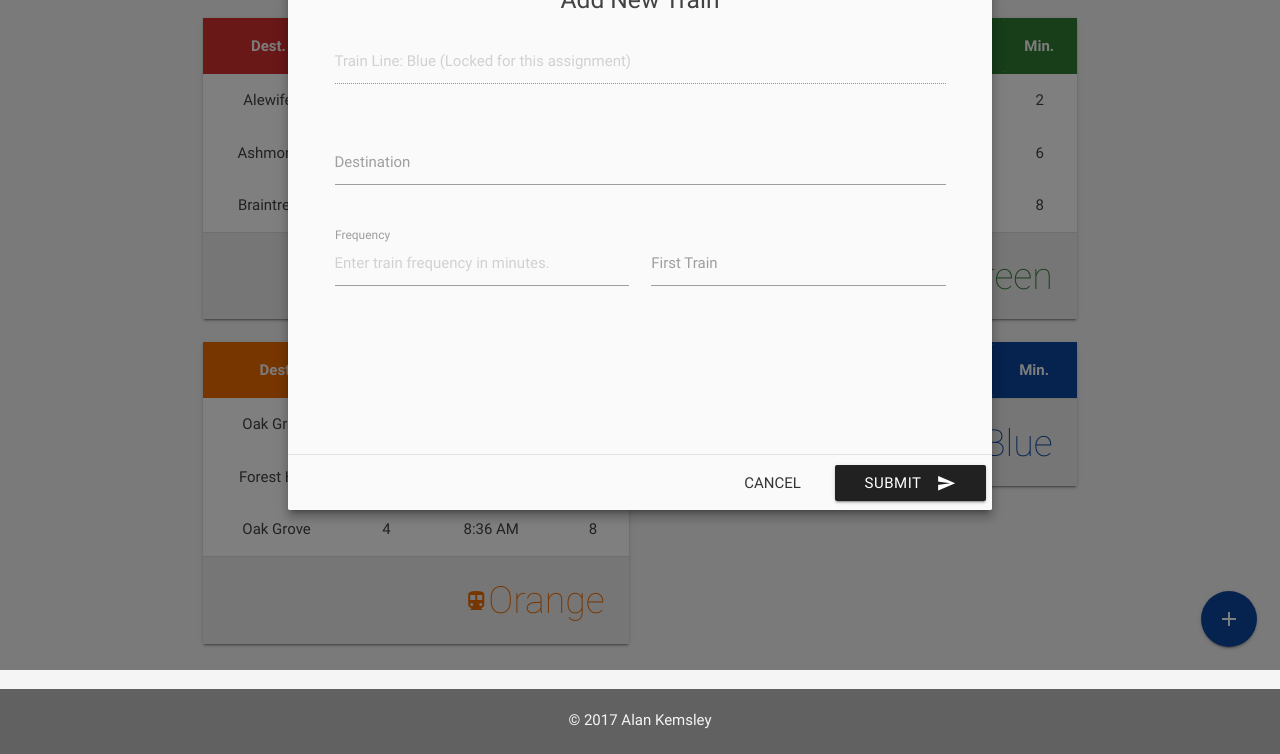
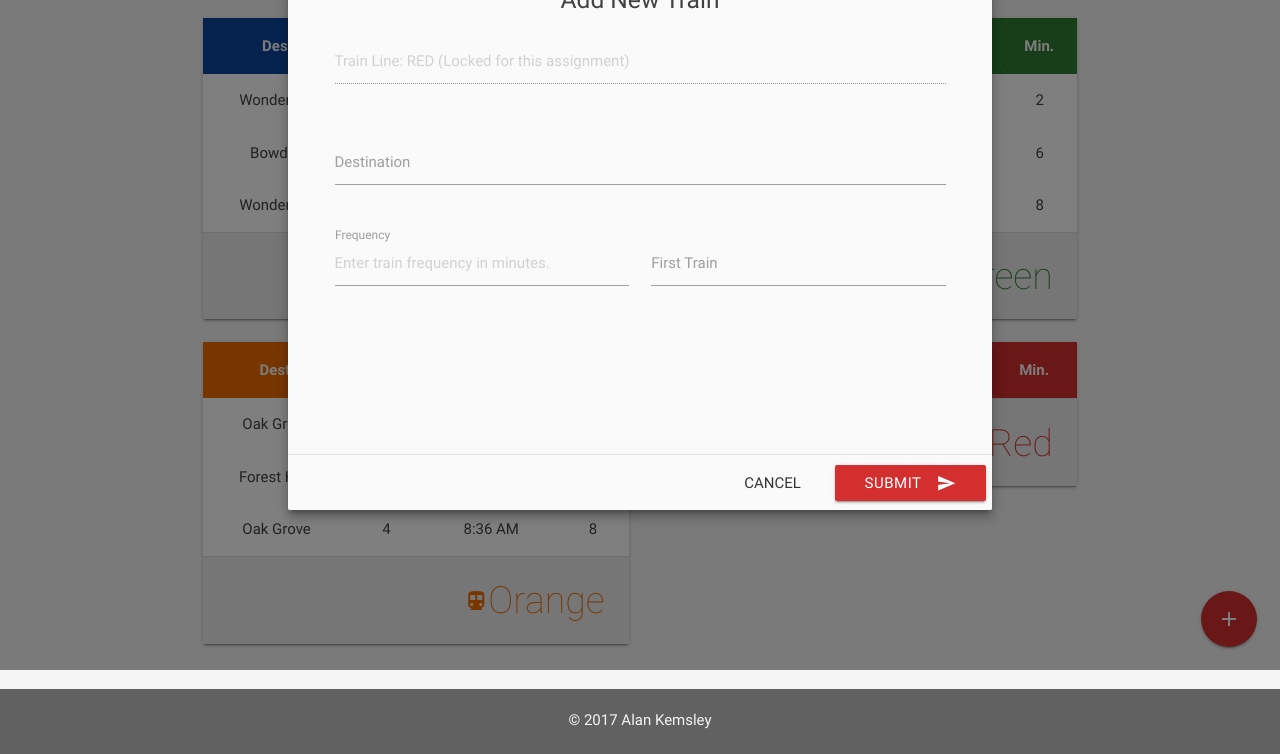
Before and after one commit to alankemsley/Train-Scheduler, a plain HTML site: page index.html in a window 1280 px wide. Both pictures are taken after a click on the element "add". Shown: the part 130-884 px from the top of the page. Drawn offline with nearby package versions, Linux system fonts and the light colour scheme.

Commit message:
Complete front-end.

```diff
--- a/css/master.css
+++ b/css/master.css
@@ -1,9 +1,9 @@
-
 /*GENERAL*/
 
 .container {
   max-width: 1200px;
 }
+
 
 /*HEADER*/
 
@@ -16,6 +16,7 @@
   height: 80px;
   border: 3px solid #f5f5f5;
 }
+
 
 /*SCHEDULE ROW*/
 
@@ -60,12 +61,12 @@ footer {
   }
   #logo {
     height: 60px;
-
   }
   #schedule-row {
     padding-top: 30px;
   }
 }
+
 
 /*STICKY FOOTER*/
 
--- a/index.html
+++ b/index.html
@@ -1,5 +1,6 @@
 <!DOCTYPE html>
 <html>
+
 <head>
   <meta charset="utf-8">
   <title>MBTA Boston T Schedule</title>
@@ -8,6 +9,7 @@
   <link href="https://fonts.googleapis.com/icon?family=Material+Icons" rel="stylesheet">
   <link rel="stylesheet" href="css/master.css">
 </head>
+
 <body class="grey-text text-darken-3 grey lighten-4">
 
   <!-- HEADER -->
@@ -25,12 +27,12 @@
     <div class="row" id="schedule-row">
       <div class="container">
 
-          <!-- RED LINE SCHEDULE CARD-->
+        <!-- BLUE LINE SCHEDULE CARD-->
         <div class="col s12 m6">
           <div class="card">
             <div class="card-image">
               <table class="centered">
-                  <thead id="red-table-title" class="red darken-2 grey-text text-lighten-5">
+                <thead id="blue-table-title" class="blue darken-4 grey-text text-lighten-5">
                   <tr>
                     <th>Dest.</th>
                     <th>Freq.</th>
@@ -40,19 +42,19 @@
                 </thead>
                 <tbody>
                   <tr>
-                      <td>Alewife</td>
+                    <td>Wonderland</td>
                     <td>8</td>
                     <td>8:30 AM</td>
                     <td>2</td>
                   </tr>
                   <tr>
-                      <td>Ashmont</td>
+                    <td>Bowdoin</td>
                     <td>4</td>
                     <td>8:34 AM</td>
                     <td>6</td>
                   </tr>
                   <tr>
-                      <td>Braintree</td>
+                    <td>Wonderland</td>
                     <td>4</td>
                     <td>8:36 AM</td>
                     <td>8</td>
@@ -60,8 +62,8 @@
                 </tbody>
               </table>
             </div>
-              <div class="card-action train-line right-align grey lighten-3 red-text text-darken-2">
-                <h6><i class="material-icons red-text text-darken-2">directions_subway</i>Red</h6>
+            <div class="card-action train-line right-align grey lighten-3 blue-text text-darken-4">
+              <h6><i class="material-icons blue-text text-darken-4">directions_subway</i>Blue</h6>
             </div>
           </div>
         </div>
@@ -71,7 +73,7 @@
           <div class="card">
             <div class="card-image">
               <table class="centered">
-                  <thead  id="green-table-title" class="green darken-3 grey-text text-lighten-5">
+                <thead id="green-table-title" class="green darken-3 grey-text text-lighten-5">
                   <tr>
                     <th>Dest.</th>
                     <th>Freq.</th>
@@ -148,12 +150,12 @@
           </div>
         </div>
 
-          <!-- BLUE LINE SCHEDULE CARD-->
+        <!-- RED LINE SCHEDULE CARD (FOR THIS ASSIGNMENT)-->
         <div class="col s12 m6">
           <div class="card">
             <div class="card-image">
               <table class="centered">
-                  <thead id="blue-table-title" class="blue darken-4 grey-text text-lighten-5">
+                <thead id="red-table-title" class="red darken-2 grey-text text-lighten-5">
                   <tr>
                     <th>Dest.</th>
                     <th>Freq.</th>
@@ -163,15 +165,15 @@
                 </thead>
               </table>
             </div>
-              <div class="card-action train-line right-align grey lighten-3 blue-text text-darken-4">
-                <h6><i class="material-icons blue-text text-darken-4">directions_subway</i>Blue</h6>
+            <div class="card-action train-line right-align grey lighten-3 red-text text-darken-2">
+              <h6><i class="material-icons red-text text-darken-2">directions_subway</i>Red</h6>
             </div>
           </div>
         </div>
 
         <!-- FIXED ACTION BUTTON -->
         <div id="add-button" class="fixed-action-btn horizontal click-to-toggle">
-            <a class="btn-floating waves-effect waves-light pulse btn-large blue darken-4 modal-trigger" href="#modal">
+          <a class="btn-floating waves-effect waves-light pulse btn-large red darken-2 modal-trigger" href="#modal">
               <i class="material-icons">add</i>
             </a>
         </div>
@@ -204,7 +206,7 @@
           <!-- Train Line Input (Locked for this homework assignment)-->
           <div class="row">
             <div class="input-field col s12">
-              <input disabled placeholder="Train Line: Blue (Locked for this assignment)">
+              <input disabled placeholder="Train Line: RED (Locked for this assignment)">
             </div>
           </div>
 
@@ -231,23 +233,10 @@
 
         </div>
       </div>
-
-
-
-
-
-
-
-
-
-
-
-
     </div>
     <div class="modal-footer">
       <a href="#!" class="modal-action waves-effect waves-black btn-flat modal-close">Cancel</a>
-      <button class="btn grey darken-4 waves-effect waves-light modal-close" type="submit" name="action">Submit<i class="material-icons right">send</i>
-  </button>
+      <button class="btn red darken-2 waves-effect waves-light modal-close" type="submit" name="action">Submit<i class="material-icons right">send</i></button>
     </div>
   </div>
 
@@ -265,4 +254,5 @@
   <script type="text/javascript" src="javascript/script.js"></script>
 
 </body>
+
 </html>
--- a/javascript/script.js
+++ b/javascript/script.js
@@ -1,4 +1,4 @@
-$(document).ready(function(){
+$(document).ready(function() {
 
   // Trigger modal
   $(".modal").modal();
@@ -8,21 +8,17 @@ $(document).ready(function(){
     $("#add-button").children("a").removeClass("pulse");
   });
 
-  //Form Time Input
+  //First train form nput
   $('.timepicker').pickatime({
-  default: 'now', // Set default time: 'now', '1:30AM', '16:30'
-  fromnow: 0,       // set default time to * milliseconds from now (using with default = 'now')
-  twelvehour: false, // Use AM/PM or 24-hour format
-  donetext: 'OK', // text for done-button
-  cleartext: 'Clear', // text for clear-button
-  canceltext: 'Cancel', // Text for cancel-button
-  autoclose: false, // automatic close timepicker
-  ampmclickable: true, // make AM PM clickable
-  aftershow: function(){} //Function for after opening timepicker
-});
-
-
-
+    default: 'now',
+    twelvehour: false,
+    donetext: 'OK',
+    cleartext: 'Clear',
+    canceltext: 'Cancel',
+    autoclose: false,
+    ampmclickable: true,
+    aftershow: function() {}
+  });
 
 
 
```
Lines whose indentation alone changed are shown as unchanged.
